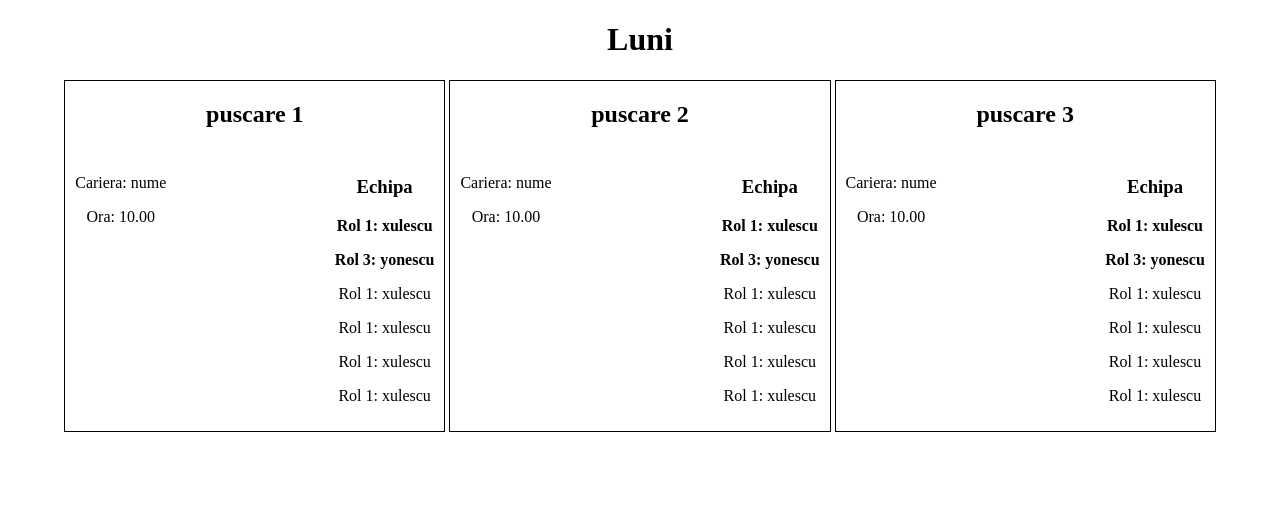
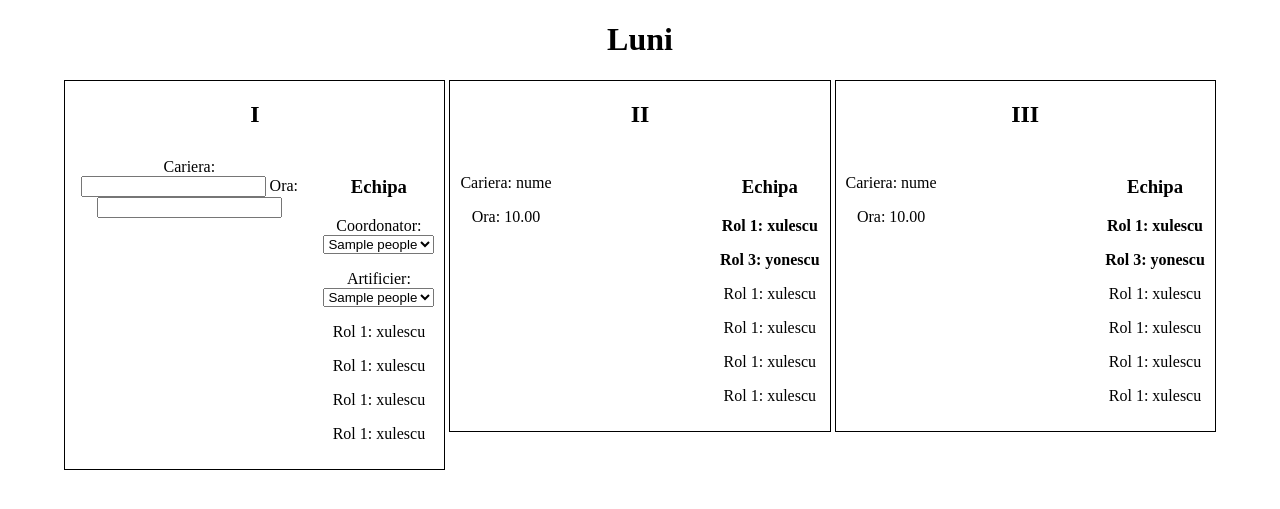
Before and after one commit to URazvanMihai/explomin, a Django app: page /explomin1/ in a window 1280 px wide. Shown: the top 509 px of the page. Run offline with Django 4.2, Linux system fonts and the light colour scheme; tables that the repository leaves empty hold one stand-in row (values such as "Sample post").

Commit message:
Pagina Html

```diff
--- a/explomin1/templates/explomin1/index.html
+++ b/explomin1/templates/explomin1/index.html
@@ -69,17 +69,39 @@
     <div class="container">
         <h1>Luni</h1>
         <div class="puscare">
-            <h2> puscare 1 </h2>
+            <h2>  I </h2>
             <div class="informatii-generale">
                 <div class="detalii">
-                    <p>Cariera: nume</p>
-                    <p>Ora: 10.00</p>
+                    <label for="browser">Cariera:
+                        <input list="browsers" name="browser" id="browser"></label>
+                            <label for="browser">Ora:
+                                <input list="browsers" name="browser" id="browser"></label>
                 </div>
 
                 <div class="echipa">
                     <h3>Echipa</h3>
-                    <p> <b>Rol 1: xulescu</b></p>
-                    <p><b>Rol 3: yonescu</b></p>
+
+                    <p><label for="browser">Coordonator:
+                        <select name="name" id="id">
+
+                            {% for x in peoples %}
+
+                            <option value={{x.name}}>{{x.name}}</option>
+
+                            {% endfor %}
+
+                        </select></p>
+
+                        <p><label for="browser">Artificier:
+                            <select name="name" id="id">
+
+                                {% for x in peoples %}
+
+                                <option value={{x.name}}>{{x.name}}</option>
+
+                                {% endfor %}
+
+                            </select></p>
                     <p>Rol 1: xulescu</p>
                     <p>Rol 1: xulescu</p>
                     <p>Rol 1: xulescu</p>
@@ -88,7 +110,7 @@
             </div>
         </div>
         <div class="puscare">
-            <h2> puscare 2 </h2>
+            <h2> II </h2>
 
             <div class="informatii-generale">
                 <div class="detalii">
@@ -109,7 +131,7 @@
         </div>
         <div class="puscare">
 
-            <h2> puscare 3 </h2>
+            <h2> III </h2>
             <div class="informatii-generale">
                 <!--         <img class="image"src="https://www.explomin.ro/wp-content/uploads/freshizer/6b18c4e2724655723a9c60eb31aaac03_1-1140-760-c-90.jpg"></img> -->
                 <div class="detalii">
```
